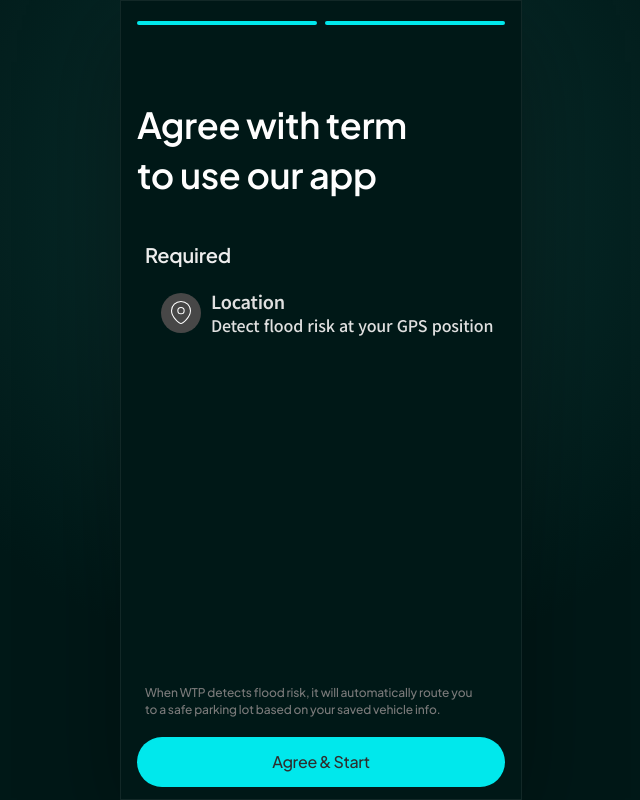
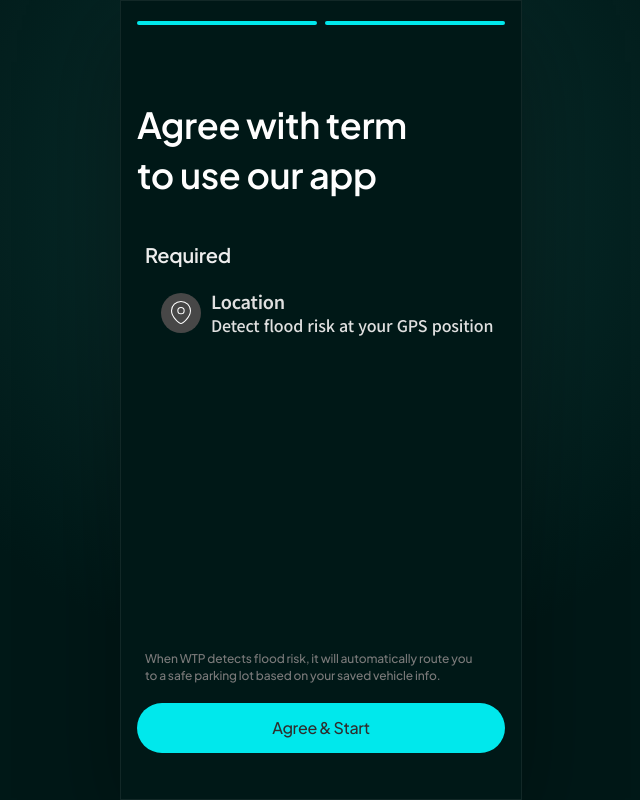
Before and after one commit to parknew0/waterpark, a React (Vite) app in the folder frontend/: page / in a window 1280 px wide. Both pictures are taken after a click on the button "Next". Shown: the whole page, without its empty margins (319-959 px from the left). Built offline with nearby package versions, Linux system fonts and the light colour scheme; no server answers.

Commit message:
fix: align onboarding CTA positions

```diff
--- a/frontend/src/styles.css
+++ b/frontend/src/styles.css
@@ -333,9 +333,11 @@
 .onboarding-footer {
   position: absolute;
   z-index: 6;
-  inset: auto 0 0;
-  height: calc(74px + env(safe-area-inset-bottom));
-  padding: 12px 16px max(12px, env(safe-area-inset-bottom));
+  right: 0;
+  bottom: max(34px, env(safe-area-inset-bottom));
+  left: 0;
+  height: 74px;
+  padding: 12px 16px;
   display: flex;
   flex-direction: column;
   align-items: center;
@@ -365,7 +367,7 @@
 .permission-copy { min-width: 0; display: flex; flex-direction: column; color: #e0e0e0; font-family: "Noto Sans KR", sans-serif; line-height: 1.4; }
 .permission-copy strong { font-size: 18px; font-weight: 600; letter-spacing: -.18px; }
 .permission-copy span { font-size: 16px; font-weight: 500; letter-spacing: -.16px; white-space: nowrap; }
-.permission-detail { position: absolute; left: 24px; right: 20px; bottom: calc(80px + env(safe-area-inset-bottom)); margin: 0; color: #7a7a7a; font: 500 12px/1.4 "Plus Jakarta Sans", sans-serif; letter-spacing: -.12px; }
+.permission-detail { position: absolute; left: 24px; right: 20px; bottom: max(114px, calc(80px + env(safe-area-inset-bottom))); margin: 0; color: #7a7a7a; font: 500 12px/1.4 "Plus Jakarta Sans", sans-serif; letter-spacing: -.12px; }
 
 .emergency-stage {
   min-height: 100svh;
@@ -749,7 +751,7 @@
   .onboarding-phone { min-height: 100svh; }
   .onboarding-car-image { top: 290px; width: 450px; height: 361px; }
   .onboarding-rain { transform: translateY(-41px) scale(.9); transform-origin: top left; }
-  .permission-detail { bottom: calc(80px + env(safe-area-inset-bottom)); }
+  .permission-detail { bottom: max(114px, calc(80px + env(safe-area-inset-bottom))); }
 }
 
 @media (max-width: 480px) {
```
Also changed, not shown: 3 other files (tests, documents, lock files or other folders).
